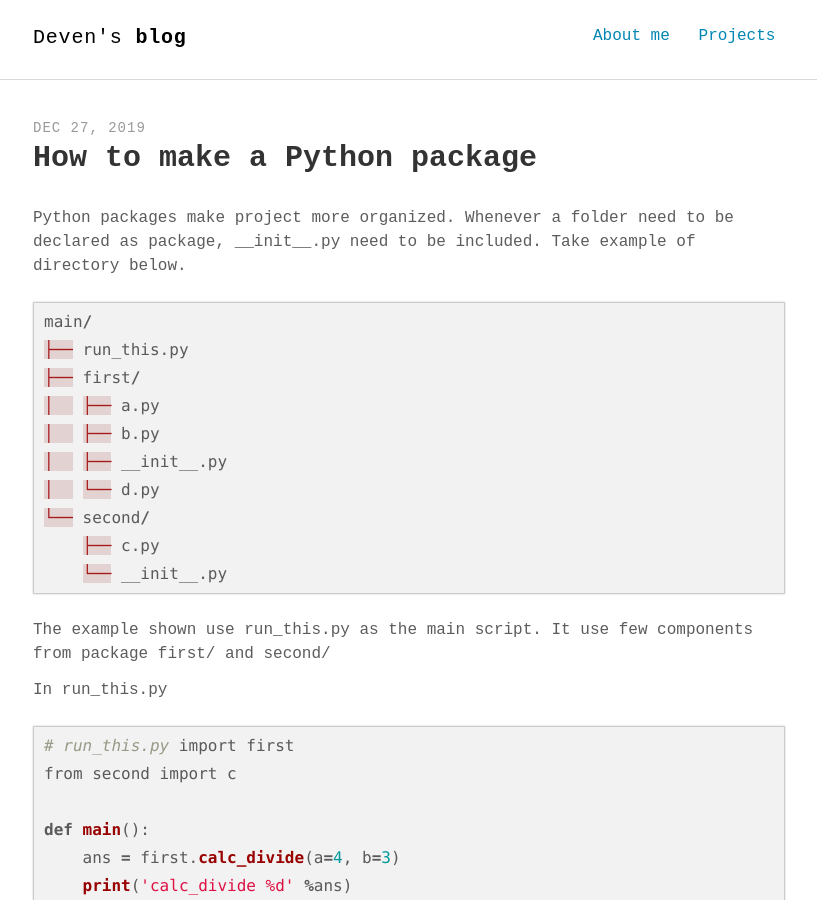
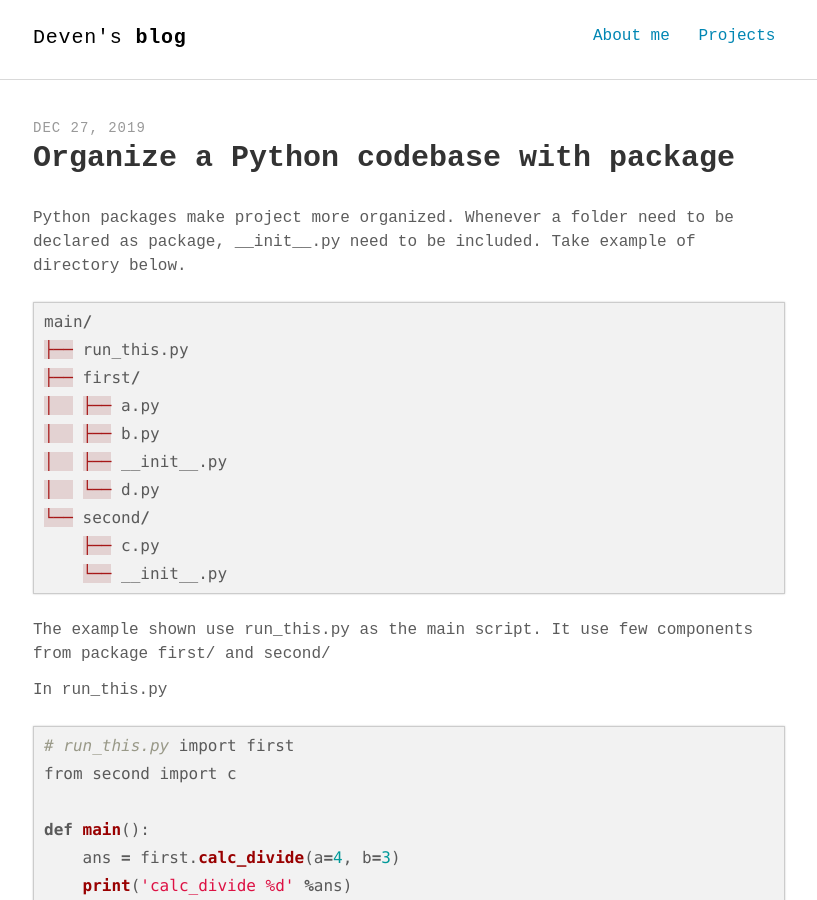
Before and after one commit to devennn/devennn.github.io, a Jekyll site: the page built from _posts/2019-12-27-python-packages.md, in a window 1280 px wide and 900 px high. Shown: the whole window, without its empty margins (231-1048 px from the left). Built offline with Jekyll 4.4.1, drawn with Linux system fonts in a browser that asks for light colours; some web fonts are replaced.

Commit message:
Update 2019-12-27-python-packages.md

```diff
--- a/_posts/2019-12-27-python-packages.md
+++ b/_posts/2019-12-27-python-packages.md
@@ -1,6 +1,6 @@
 ---
 layout: post
-title: How to make a Python package
+title: Organize a Python codebase with package
 ---
 
 Python packages make project more organized. Whenever a folder need to be declared as package, \_\_init\_\_.py need to be included. Take example of directory below.
```
